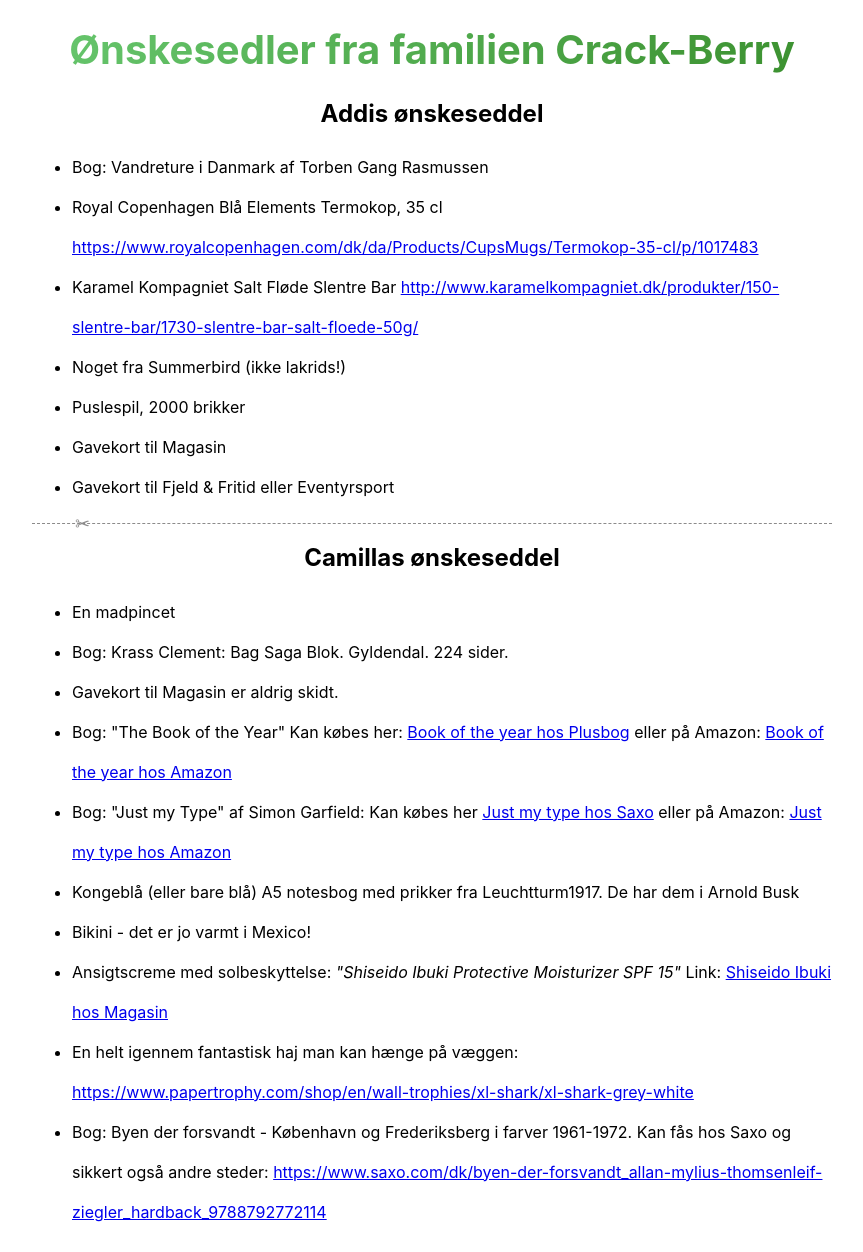
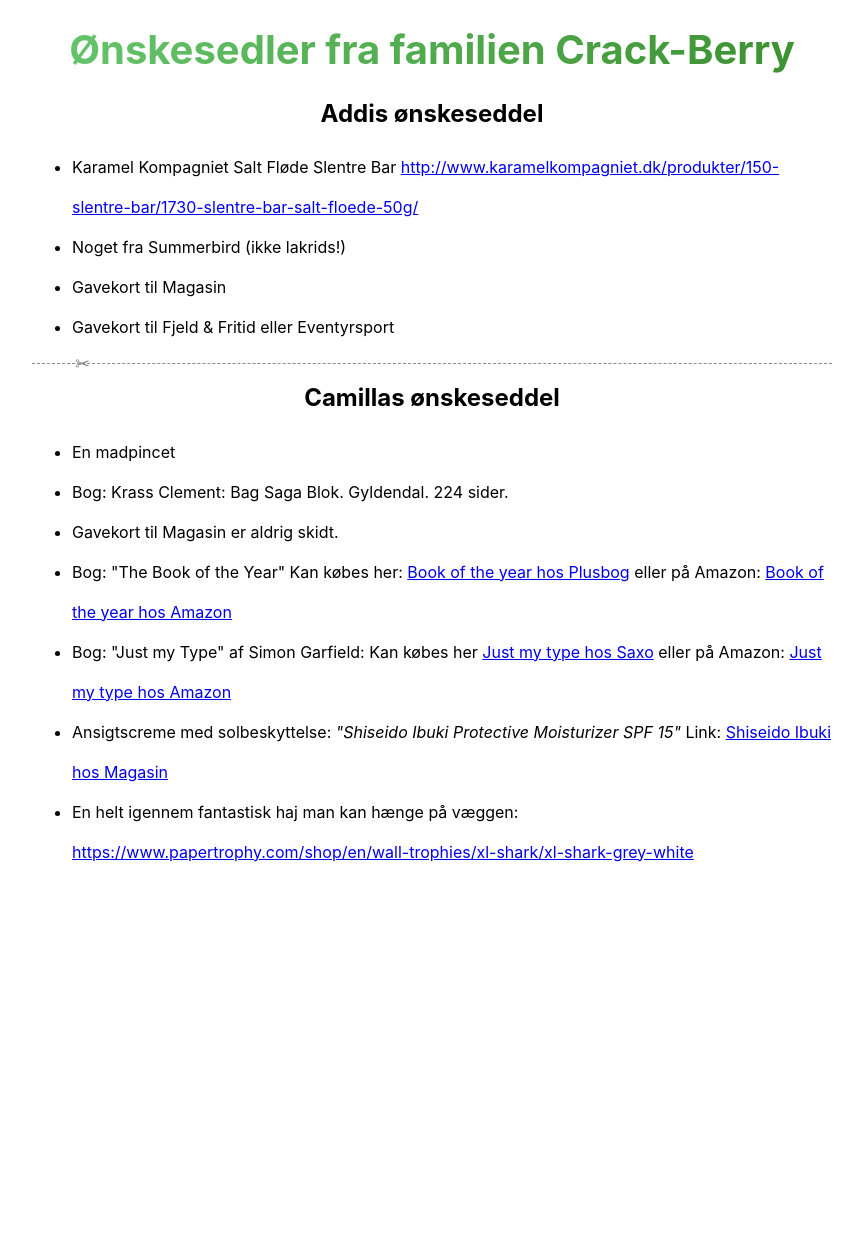
Before and after one commit to naxoc/xoc-dk-jekyll-blog, a Jekyll site: the page liste.html, which Jekyll copies as it is, in a window 1280 px wide. Shown: the whole page, without its empty margins (208-1071 px from the left). Built offline with Jekyll 4.4.1, drawn with Linux system fonts in a browser that asks for light colours; after the commit the page ends 900 px from its top, so only the background shows below that.

Commit message:
Update wishes

```diff
--- a/liste.html
+++ b/liste.html
@@ -70,16 +70,9 @@
   <h2>Addis ønskeseddel</h2>
   <ul>
       <li>
-        Bog: Vandreture i Danmark af Torben Gang Rasmussen
-      </li>
-      <li>
-        Royal Copenhagen Blå Elements Termokop, 35 cl <a href="https://www.royalcopenhagen.com/dk/da/Products/CupsMugs/Termokop-35-cl/p/1017483">https://www.royalcopenhagen.com/dk/da/Products/CupsMugs/Termokop-35-cl/p/1017483</a>
-      </li>
-      <li>
         Karamel Kompagniet Salt Fløde Slentre Bar <a href="http://www.karamelkompagniet.dk/produkter/150-slentre-bar/1730-slentre-bar-salt-floede-50g/">http://www.karamelkompagniet.dk/produkter/150-slentre-bar/1730-slentre-bar-salt-floede-50g/</a>
       </li>
       <li>Noget fra Summerbird (ikke lakrids!)</li>
-      <li>Puslespil, 2000 brikker</li>
       <li>Gavekort til Magasin</li>
       <li>Gavekort til Fjeld &amp; Fritid eller Eventyrsport</li>
   </ul>
@@ -99,8 +92,6 @@
       <a href="https://www.saxo.com/dk/just-my-type_simon-garfield_paperback_9781846683022">Just my type hos Saxo</a> eller på Amazon:
       <a href="https://www.amazon.com/Just-My-Type-About-Fonts/dp/1592407463">Just my type hos Amazon</a>
     </li>
-    <li>Kongeblå (eller bare blå) A5 notesbog med prikker fra Leuchtturm1917. De har dem i Arnold Busk</li>
-    <li>Bikini - det er jo varmt i Mexico!</li>
     <li>Ansigtscreme med solbeskyttelse:
       <em>
         "Shiseido Ibuki Protective Moisturizer SPF 15"
@@ -108,9 +99,6 @@
       <a href="http://www.magasin.dk/ibuki-protective-moisturizer-75-ml./VA03239365-00000001_061.html">Shiseido Ibuki hos Magasin</a>
     </li>
     <li>En helt igennem fantastisk haj man kan hænge på væggen: <a href="https://www.papertrophy.com/shop/en/wall-trophies/xl-shark/xl-shark-grey-white">https://www.papertrophy.com/shop/en/wall-trophies/xl-shark/xl-shark-grey-white</a></li>
-    <li>
-      Bog: Byen der forsvandt - København og Frederiksberg i farver 1961-1972. Kan fås hos Saxo og sikkert også andre steder: <a href="https://www.saxo.com/dk/byen-der-forsvandt_allan-mylius-thomsenleif-ziegler_hardback_9788792772114">https://www.saxo.com/dk/byen-der-forsvandt_allan-mylius-thomsenleif-ziegler_hardback_9788792772114</a>
-    </li>
   </ul>
 
 </body>
```
